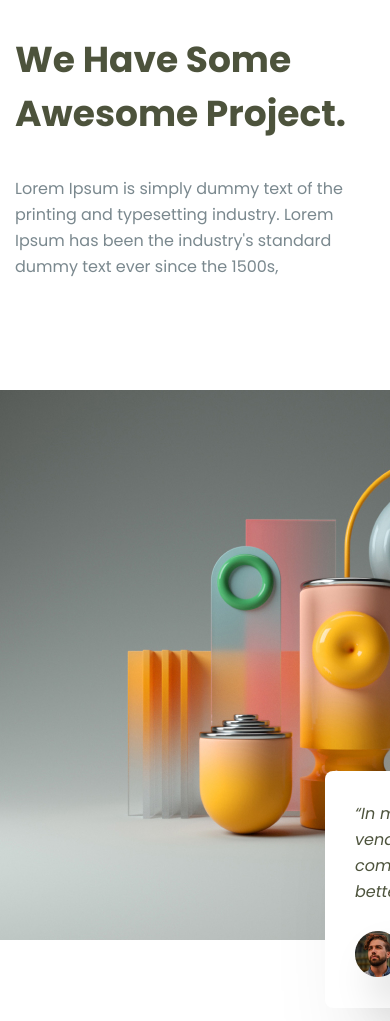
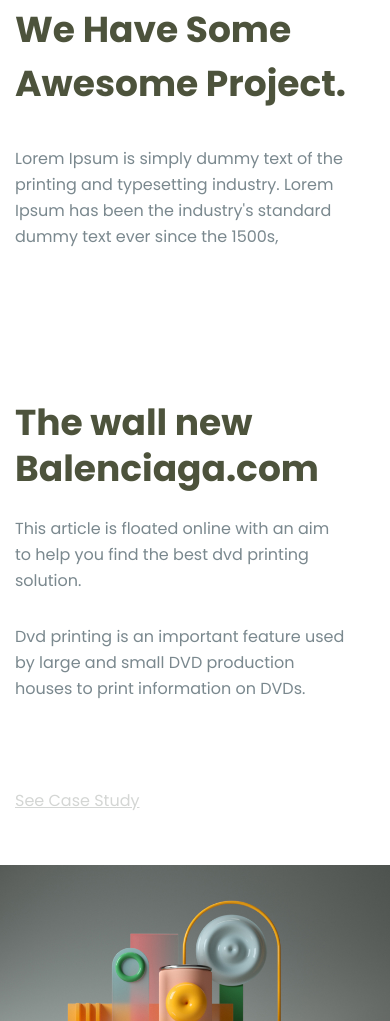
Before and after one commit to a1ekcP/Webovio, a plain HTML site: page index.html in a window 390 px wide. Shown: the part 1965-2986 px from the top of the page. Drawn offline with Linux system fonts and the light colour scheme.

Commit message:
balenciaga query

```diff
--- a/style.css
+++ b/style.css
@@ -512,6 +512,7 @@ label{
 .balenciaga{
     max-width: 1440px;
 
+
     margin: 0 auto;
 }
 .balenciaga__wrap{
@@ -519,11 +520,16 @@ label{
     text-align: center;
     display: flex;
     gap: 96px;
+    margin-bottom: 165px;
 }
 
 .balenciaga__img{
     position: relative;
-    margin-bottom: 165px;
+    flex: 0 1 79%;
+}
+.balenciaga__img img{
+    width: 100%;
+    height: auto;
 }
 .caption{
     position: absolute;
@@ -570,13 +576,14 @@ label{
 }
 
 .balenciaga_caption{
-    bottom: -68px;
-    right: -43px;
+    bottom: -35px;
+    right: -40px;
 }
 
 .balenciaga__describe{
     text-align: start;
     padding: 90px 45px 70px 0;
+    flex: 0 1 50%;
 }
 .describe__title{
     margin-bottom: 24px;
@@ -588,3 +595,36 @@ label{
     display: inline-block;
     margin-top: 90px;
 }
+
+
+@media only screen and (max-width : 1200px){
+    .balenciaga__describe {
+        padding: 40px 45px 70px 0;
+    }
+    .describe__link {
+        margin-top: 60px;
+    }
+}
+@media only screen and (max-width : 980px){
+    .balenciaga_caption{
+        position: unset;
+    }
+}
+@media only screen and (max-width : 893px){
+    .balenciaga__wrap {
+        gap: 66px;
+    }
+}
+@media only screen and (max-width : 700px){
+    .balenciaga__wrap {
+        flex-direction: column-reverse;
+        gap: 40px;
+    }
+    .balenciaga_caption {
+        max-width: 100%;
+        box-shadow: 32px 30px 156px rgb(0 0 0 / 15%);
+    }
+    .balenciaga__describe {
+        padding: 40px 45px 15px 15px;
+    }
+}
```
